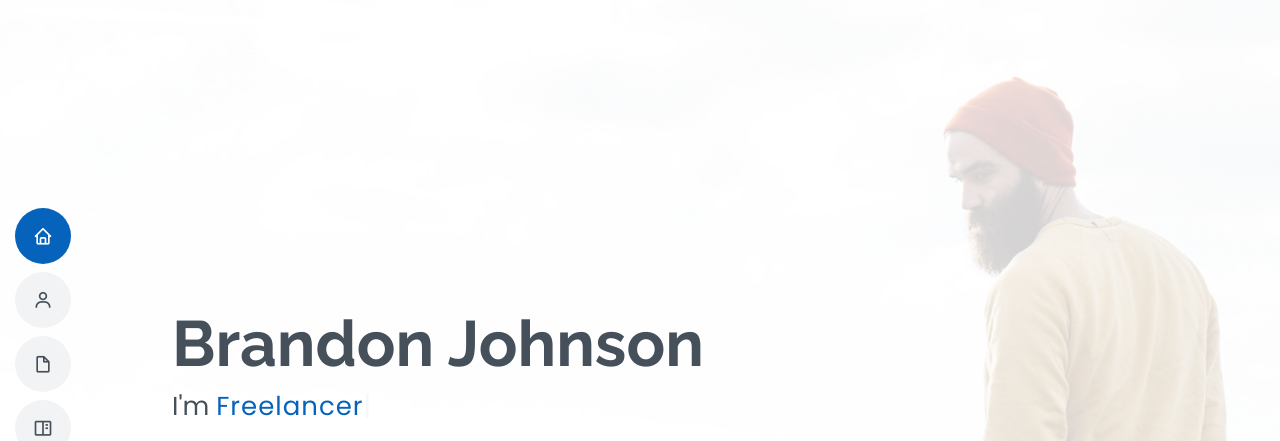
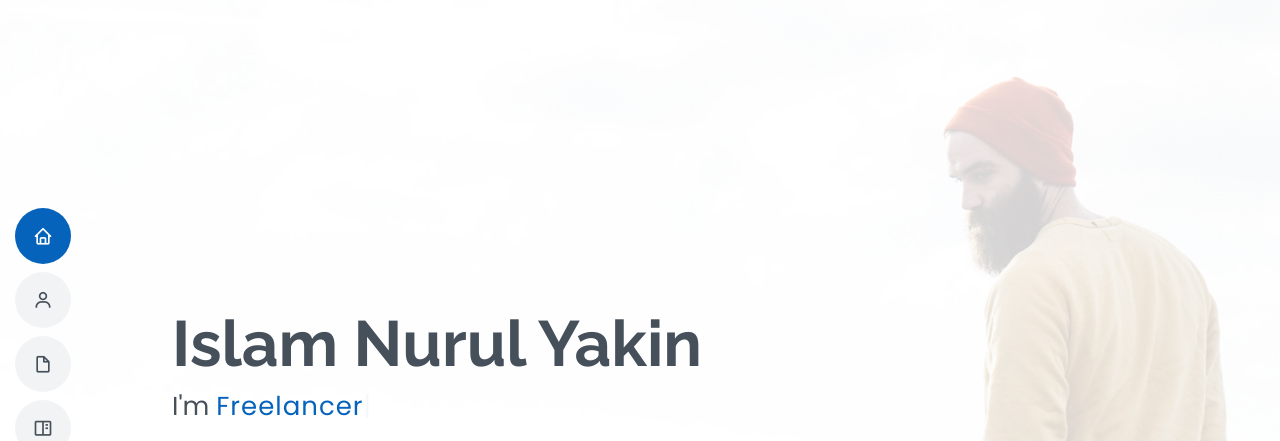
Before and after one commit to islamyakin/islamnyakin.github.io, a plain HTML site: page index.html in a window 1280 px wide. Shown: the top 441 px of the page. Drawn offline with nearby package versions, Linux system fonts and the light colour scheme.

Commit message:
Update index.html

```diff
--- a/index.html
+++ b/index.html
@@ -59,7 +59,7 @@
   <!-- ======= Hero Section ======= -->
   <section id="hero" class="d-flex flex-column justify-content-center">
     <div class="container" data-aos="zoom-in" data-aos-delay="100">
-      <h1>Brandon Johnson</h1>
+      <h1>Islam Nurul Yakin</h1>
       <p>I'm <span class="typed" data-typed-items="Network Engineer, Freelancer, Photographer"></span></p>
       <div class="social-links">
         <a href="#" class="twitter"><i class="bx bxl-twitter"></i></a>
```
